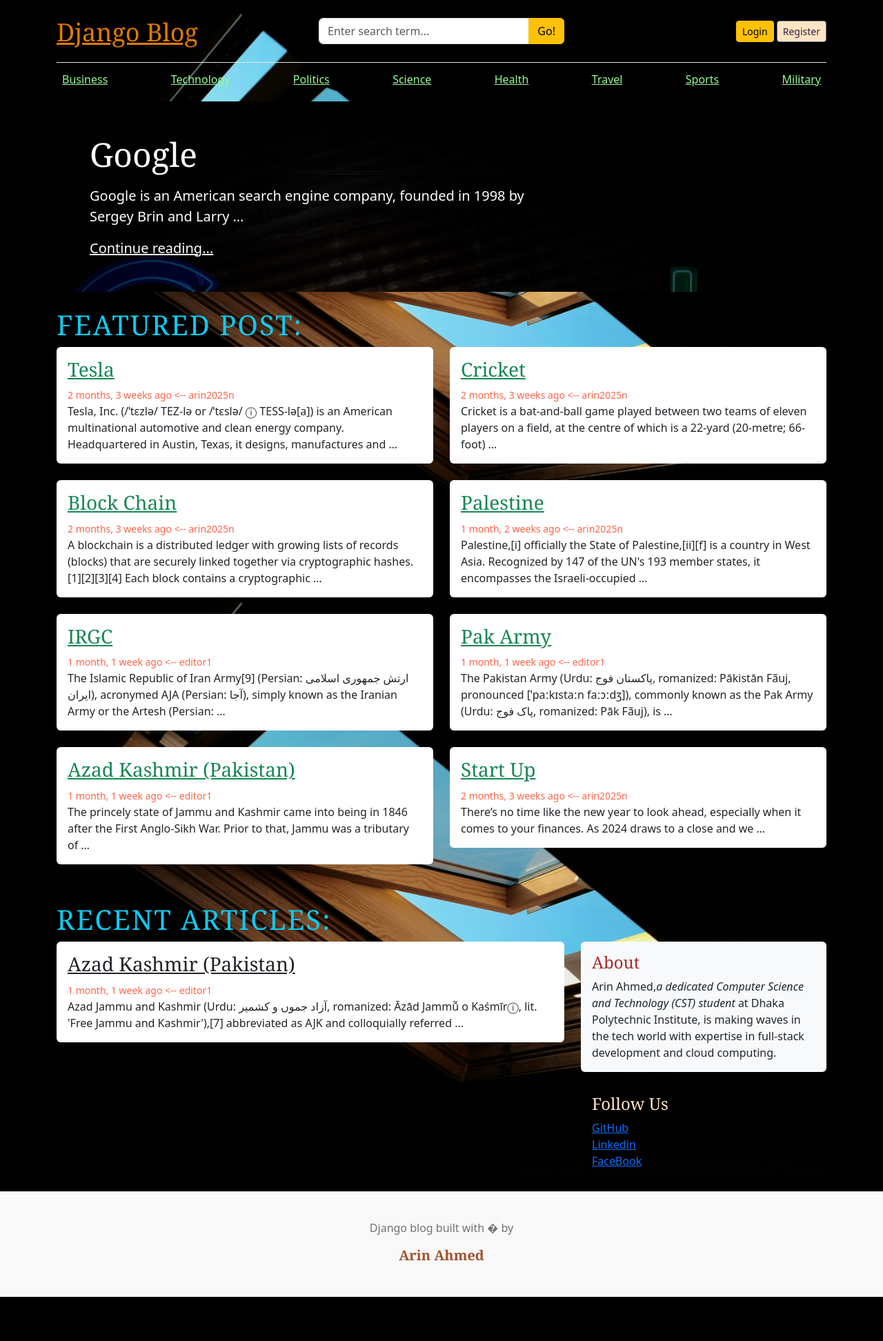
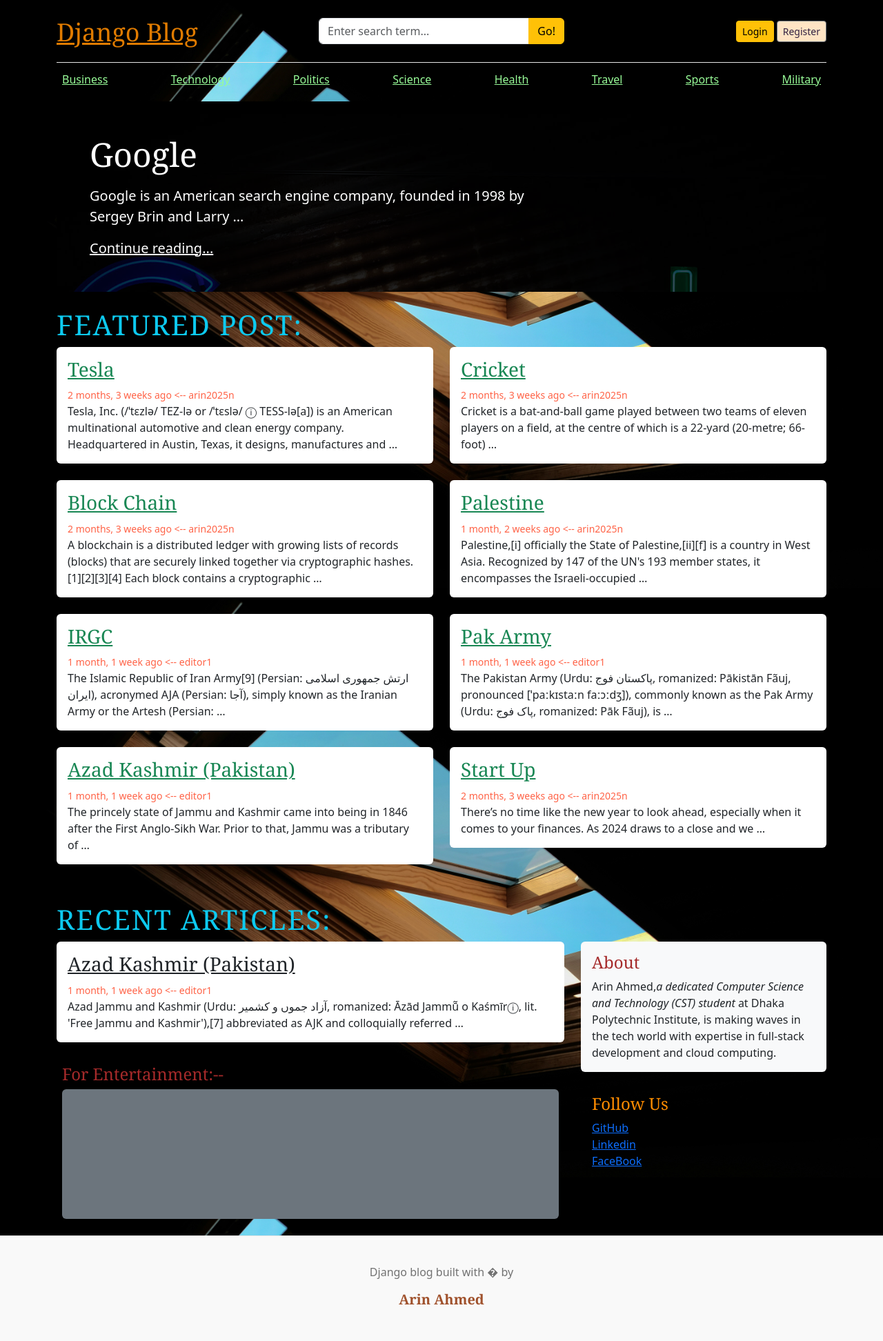
Before and after one commit to arin2024b/Django-Blog, a Django app: page / in a window 1280 px wide. Shown: the whole page at 69% size. Before the commit the page ends 1880 px from the top, so only its background shows below. Run offline with Django 5.2, Linux system fonts and the light colour scheme; data comes from the database, SQL or seed files in the repository; both versions use the stored data as it was after the commit; grey boxes are pictures that could not be loaded.

Commit message:
Video Added

```diff
--- a/templates/base.html
+++ b/templates/base.html
@@ -22,7 +22,7 @@
             background-attachment: fixed;
             margin: 0;
             height: 100vh;
-            color:bisque !important;
+            color:darkorange !important;
       }
         #headLine{
           color:darkorange ;
--- a/templates/blogs.html
+++ b/templates/blogs.html
@@ -21,8 +21,9 @@
                 <figure class="mb-4"><img class="img-fluid rounded" src="{{single_blog.featured_image.url}}" alt="..." /></figure>
                 <!-- Post content-->
                 <section class="mb-5">
-                    <p class="fs-5 mb-4">{{single_blog.short_desc}}</p>
-                    <p class="fs-5 mb-4">{{single_blog.blog_body}}</p>
+                    <p class="fs-5 mb-4">{{single_blog.short_desc}}</p> <br>
+                    <p class="fs-5 mb-4" style="color: brown;">In Detail--:</p> <br>
+                    <p class="fs-5 mb-4"><b>{{single_blog.blog_body}}</b></p>
 
                     <!-- Comments -->
                     <div class="card bg-secondary text-white">
--- a/templates/dashboard/categories.html
+++ b/templates/dashboard/categories.html
@@ -20,7 +20,7 @@
 
     <!-- right side content -->
      <div class="col-md-9">
-        <h2>All Categories:</h2>
+        <h2 style="color: chocolate !important;">All Categories:</h2>
         <a href="{% url 'add_category' %}" class="btn btn-secondary text-warning float-right mb-2">Add New</a>
         <table class="table table-hover table-info ">
             <thead>
--- a/templates/dashboard/posts.html
+++ b/templates/dashboard/posts.html
@@ -9,7 +9,7 @@
 <style>
     body{
         background-color: bisque !important;
-        color: black !important;
+        color:beige !important;
     }
 </style>
 
--- a/templates/dashboard/users.html
+++ b/templates/dashboard/users.html
@@ -9,10 +9,10 @@
 <style>
     body{
         background-color:slategray !important;
-        color: black !important;
+        color:bisque !important;
     }
     #headLine{
-        color: black;
+        color:darkorange;
     }
 </style>
 
--- a/templates/home.html
+++ b/templates/home.html
@@ -1,4 +1,5 @@
 {% extends "base.html" %}
+{% load static %}
 
 {% block content %}
 
@@ -49,6 +50,14 @@
       </div>  <br>
       {% endfor %}
 
+      <div class="p-2">
+          <h4 class="font-italic" style="color: brown !important;">For Entertainment:--</h4>
+          <div class="p-3 mb-3 bg-secondary rounded">
+            <video style="max-width: 100%; height: auto;">
+              <source src="{% static 'videos/Thagyan  Rendition  Farasat Anees  World Music Day.mp4' %}" type="application/x-mpegURL">
+            </video>
+          </div>
+        </div>
 
       </div>
 
@@ -61,7 +70,6 @@
           <p class="mb-0 text-dark">Arin Ahmed,<em>a dedicated Computer Science and Technology (CST) student</em> {{i.about}}</p>
         </div>
         {% endfor %}
-
 
         {% if social_links %}
         <div class="p-3">
```
Also changed, not shown: db.sqlite3, 1 other file.
